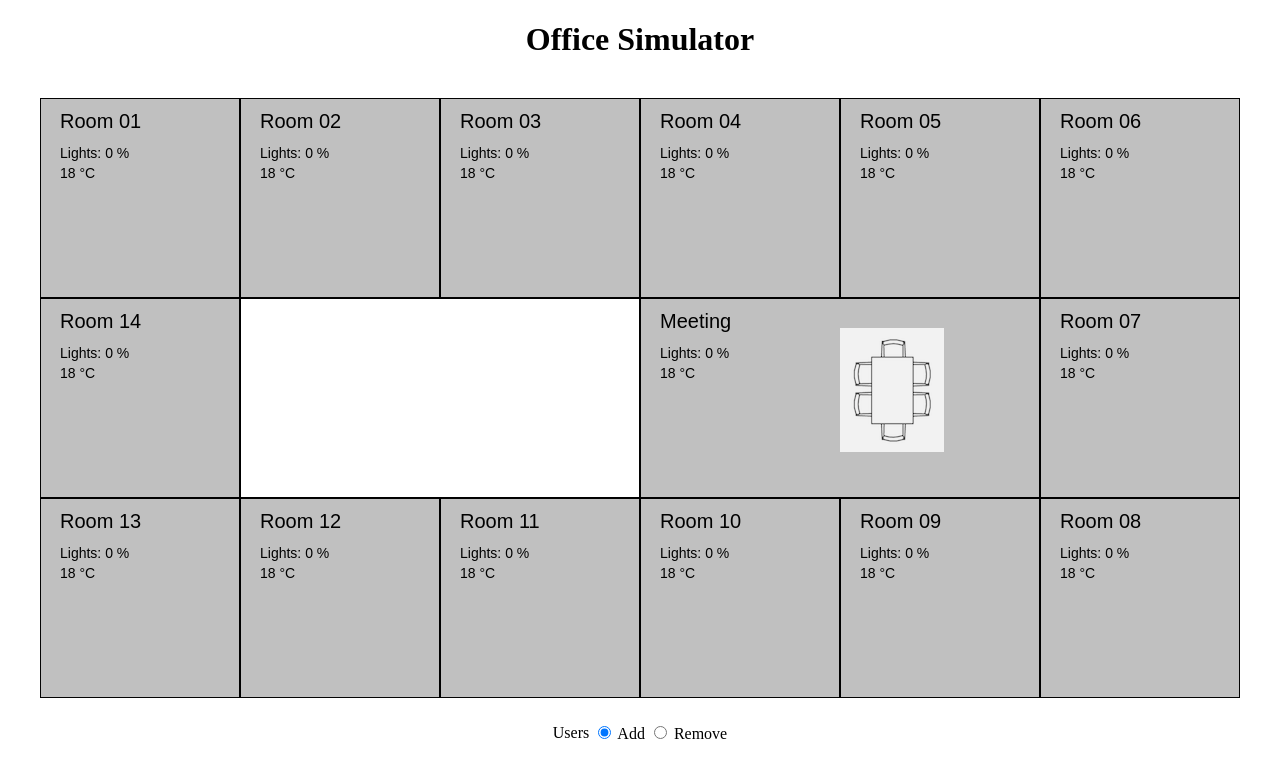
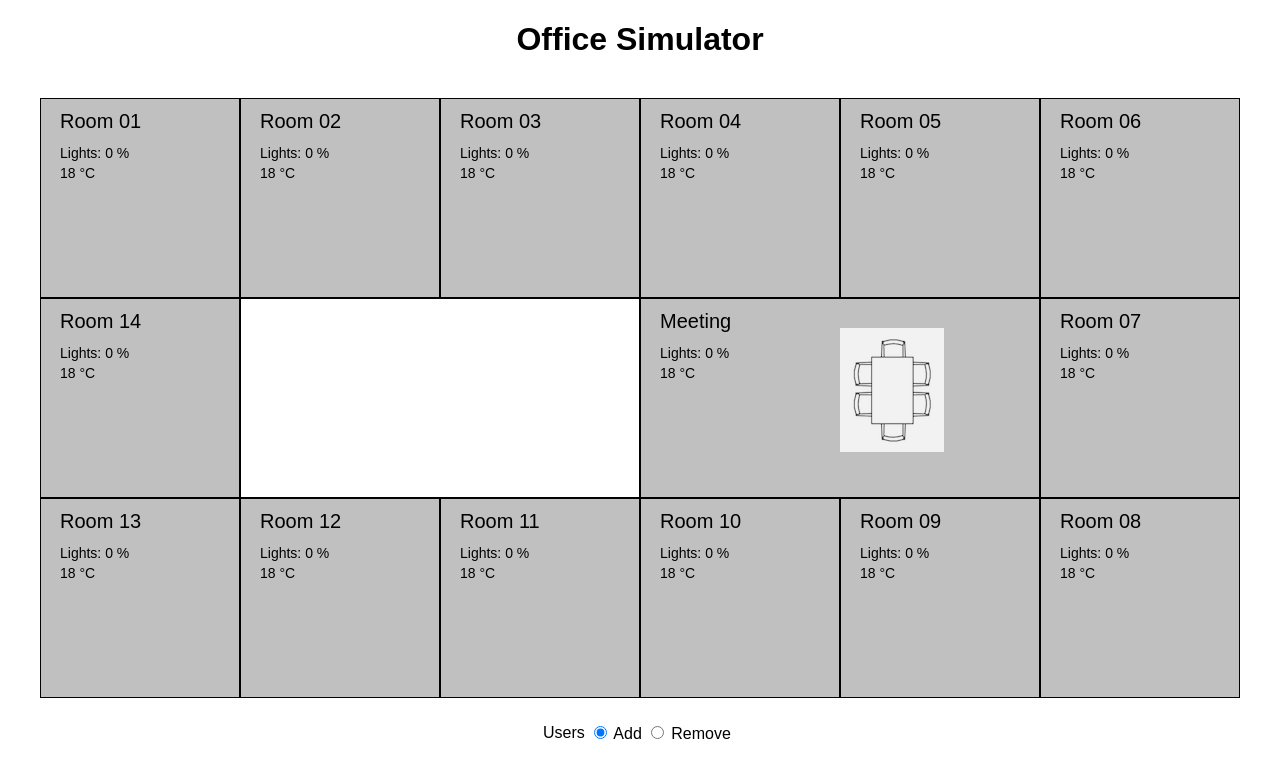
Before and after one commit to RaulVS14/lightpose, a Flask app: page / in a window 1280 px wide. Shown: the top 778 px of the page. Run offline with Flask 3, Linux system fonts and the light colour scheme; some libraries are stand-ins or nearby versions.

Commit message:
Add styling and align code

```diff
--- a/office/templates/main.html
+++ b/office/templates/main.html
@@ -1,40 +1,55 @@
 <!doctype html>
-<html>
+<html lang="en">
 <head>
 
     <script type="text/javascript" src="/static/js/jquery-3.4.1.js"></script>
     <script type="text/javascript" src="/static/js/simulator.js"></script>
+    <style>
+        * {
+            font-family: sans-serif;
+        }
 
+        main {
+            text-align: center;
+            margin: 0 auto;
+        }
+
+        form {
+            margin: 0 auto;
+            width: 200px;
+        }
+    </style>
+    <title>Office Simulator</title>
 </head>
 <body>
-
-    <center>
+<main>
     <h1>Office Simulator</h1>
     <br/>
     <canvas id="canvas" width="1200" height="600">
     </canvas>
     <br/><br/>
     <form>
-        <table border="0">
+        <table>
             <tr>
                 <td>Users</td>
-                <td><input type="radio" name="user_action" value="add" checked> Add</td>
-                <td><input type="radio" name="user_action" value="remove"> Remove</td>
+                <td><input type="radio" name="user_action" value="add" checked id="user_add_action"/><label
+                        for="user_add_action"> Add</label></td>
+                <td><input type="radio" name="user_action" value="remove" id="user_remove_action"/><label
+                        for="user_remove_action"> Remove</label></td>
             </tr>
         </table>
     </form>
-    </center>
-
+</main>
 <script>
-$(function() {
-    setInterval(async_animation, 1000);
-    $( "#canvas" ).click(function(e) {
-        var elm = $(this);
-        var x = e.pageX- elm.offset().left;
-        var y = e.pageY - elm.offset().top;
-        update_user(x, y);
+    $(function () {
+        setInterval(async_animation, 1000);
+        $("#canvas").click(function (e) {
+            var elm = $(this);
+            var x = e.pageX - elm.offset().left;
+            var y = e.pageY - elm.offset().top;
+            update_user(x, y);
+        });
     });
-});
 </script>
 </body>
 </html>
```
